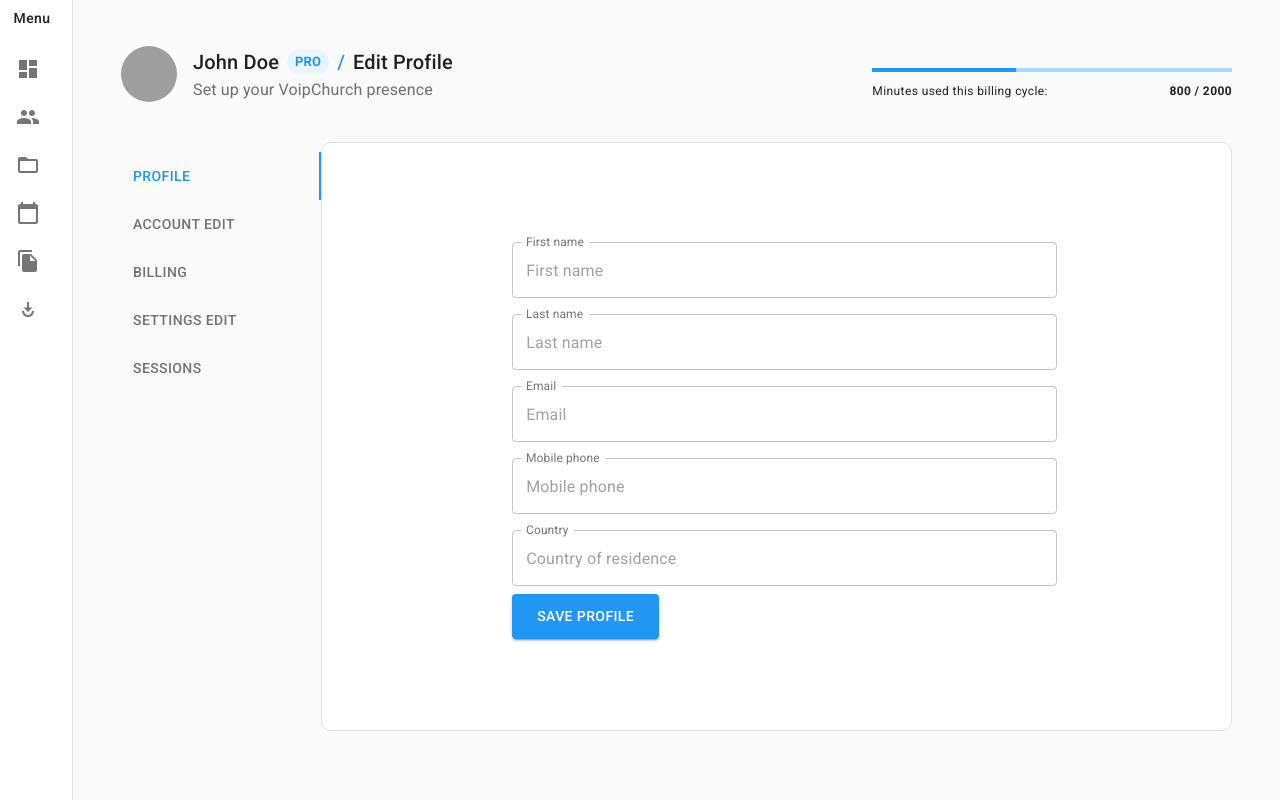
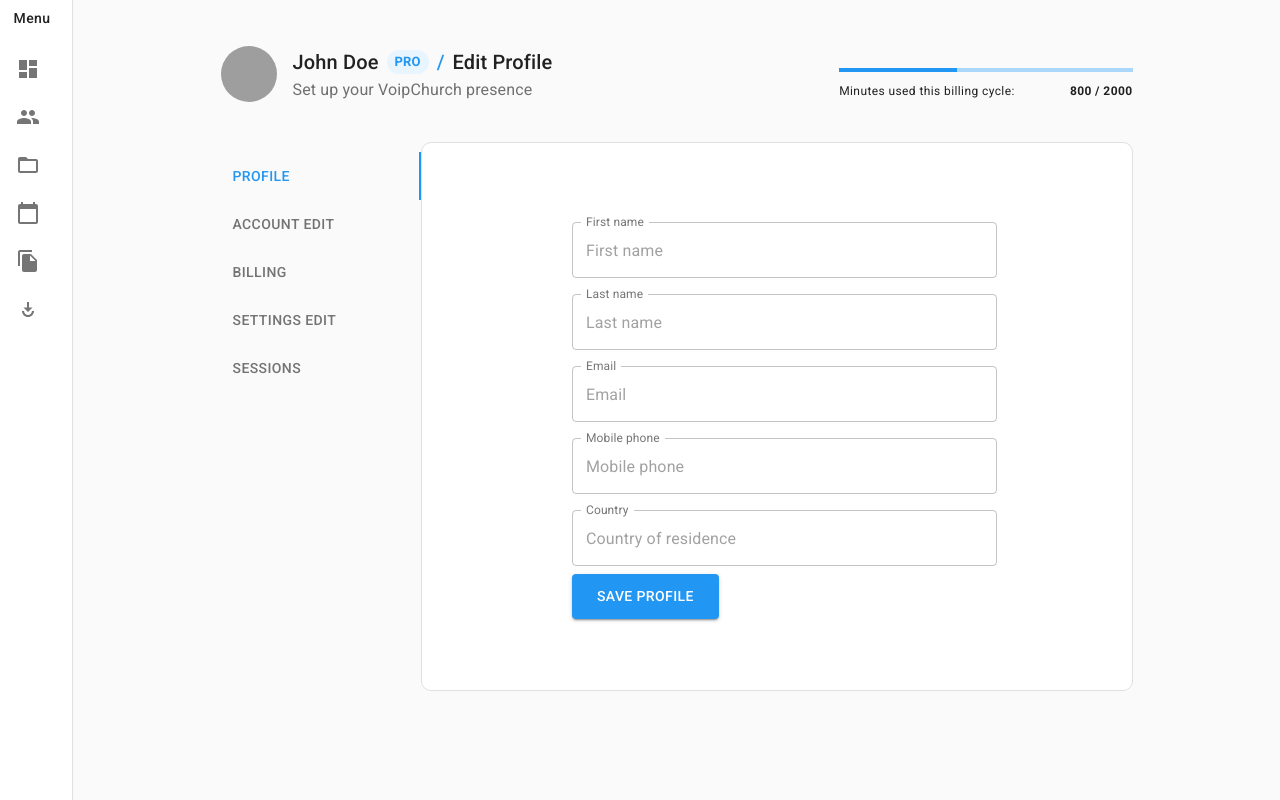
Before and after one commit to jjcreator/testpage, a React (Create React App) app: page / in a window 1280 px wide. Built offline with nearby package versions, Linux system fonts and the light colour scheme; grey boxes are pictures that could not be loaded.

Commit message:
size fixes

```diff
--- a/src/MainContent.js
+++ b/src/MainContent.js
@@ -1,7 +1,7 @@
 import React from 'react';
 import VerticalTabs from "./VerticalTabs.js"
 import LinearProgressWithLabel from "./LinearProgressWithLabel.js"
-import { Container, Button, Grid, Typography, Avatar, Chip } from "@material-ui/core";
+import { Container, Grid, Typography, Avatar, Chip } from "@material-ui/core";
 import image from "./face.png";
 import { makeStyles } from '@material-ui/core/styles';
 
@@ -14,16 +14,16 @@ const useStyles = makeStyles((theme) => ({
         backgroundColor: "#E8F4FE",
         color: theme.palette.secondary.main,
         fontWeight: "bold"
-    }
+    },
   }));
 
 function MainContent() {
   const classes = useStyles();
   return (
-      <Container className={classes.mainContainer}>
+      <Container maxWidth="md">
         <Grid container direction='column' spacing={5}>
             <Grid item container direction="row" justify="space-between" spacing={2}>
-                <Grid item container xl={6} lg={6} sm={12}>
+                <Grid item container xl={8} lg={8} sm={12}>
                     <Grid item container direction="row" spacing={2} xs={10}>
                         <Grid item>
                             <Avatar className={classes.avatar} alt="A guy" src={image}/>
```
